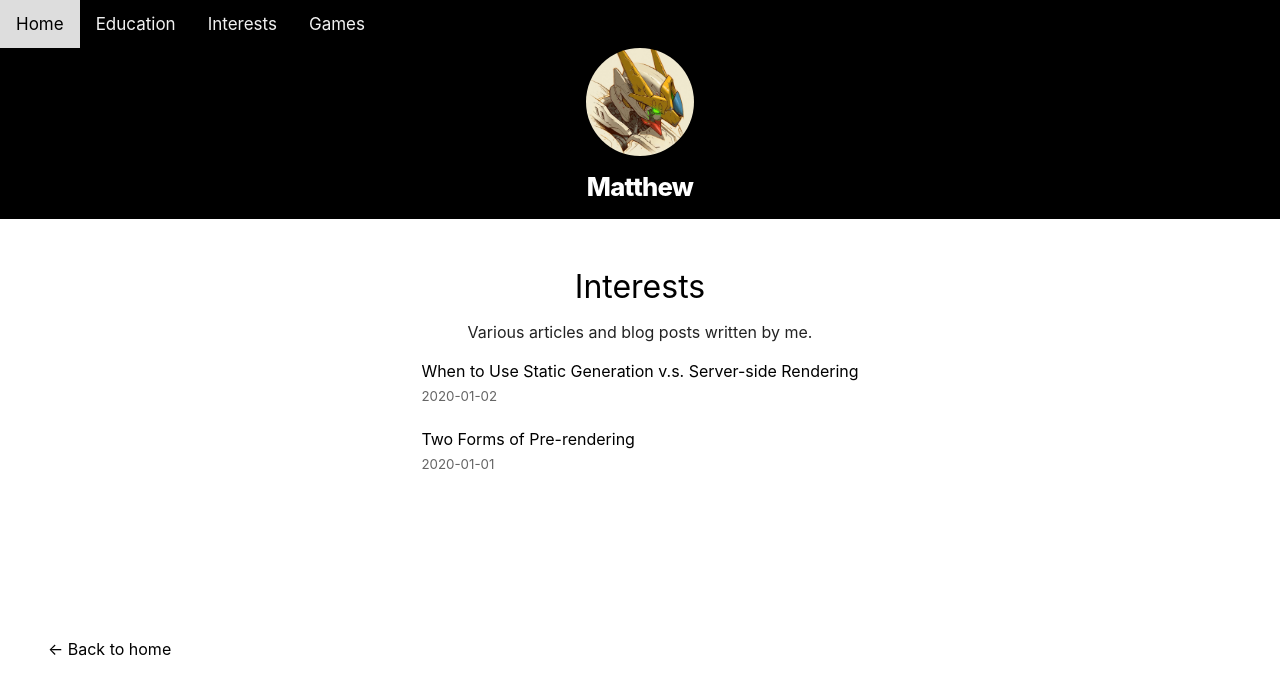
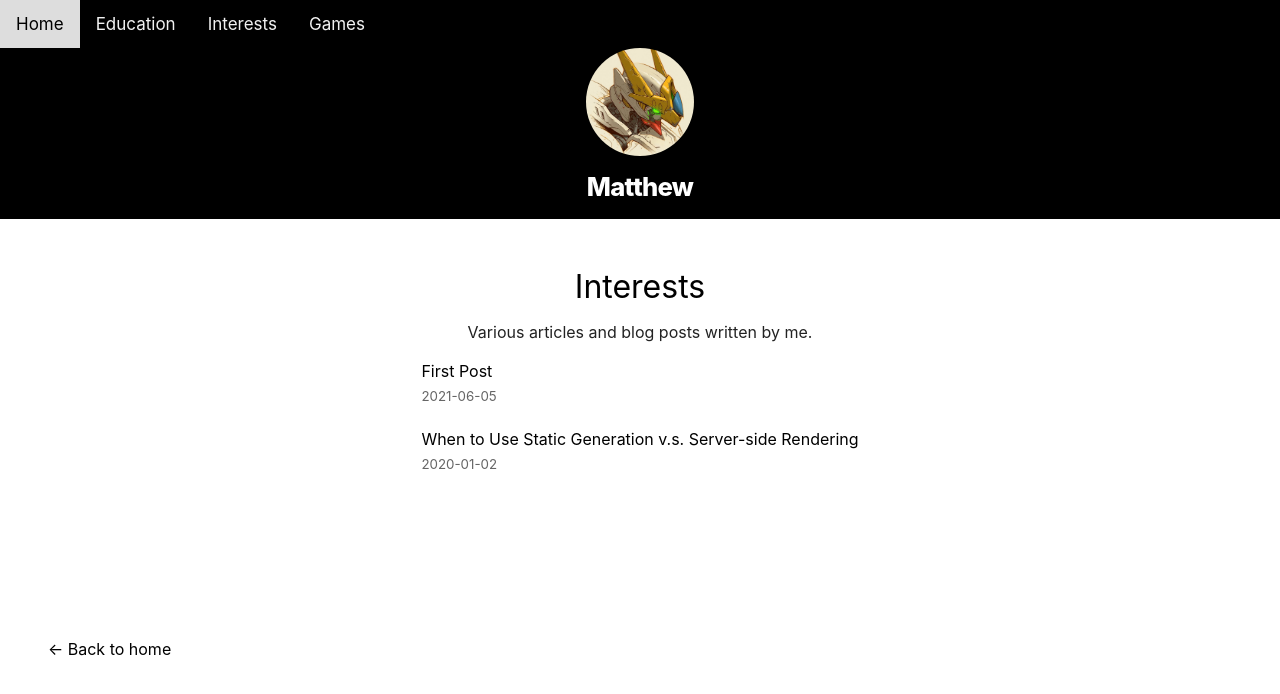
Before and after one commit to MahoneyMA/mahoney_matthew_personal_website, a Next.js app: page /interests in a window 1280 px wide. Shown: the top 694 px of the page. Built offline with nearby package versions, Linux system fonts and the light colour scheme.

Commit message:
Streamlined adding new posts. Added video to a post.

```diff
--- /dev/null
+++ b/components/date.js
@@ -0,0 +1,6 @@
+import { parseISO, format } from 'date-fns'
+
+export default function Date({ dateString }) {
+  const date = parseISO(dateString)
+  return <time dateTime={dateString}>{format(date, 'LLLL d, yyyy')}</time>
+}
--- a/lib/posts.js
+++ b/lib/posts.js
@@ -1,6 +1,8 @@
 import fs from 'fs'
 import path from 'path'
 import matter from 'gray-matter'
+import remark from 'remark'
+import html from 'remark-html'
 
 const postsDirectory = path.join(process.cwd(), 'posts')
 
@@ -61,16 +63,23 @@ export function getAllPostIds() {
   })
 }
 
-export function getPostData(id) {
+export async function getPostData(id) {
   const fullPath = path.join(postsDirectory, `${id}.md`)
   const fileContents = fs.readFileSync(fullPath, 'utf8')
 
   // Use gray-matter to parse the post metadata section
   const matterResult = matter(fileContents)
 
+  // Use remark to convert markdown into HTML string
+   const processedContent = await remark()
+     .use(html)
+     .process(matterResult.content)
+   const contentHtml = processedContent.toString()
+
   // Combine the data with the id
   return {
     id,
+    contentHtml,
     ...matterResult.data
   }
 }
--- a/package.json
+++ b/package.json
@@ -13,10 +13,13 @@
     "@fortawesome/free-solid-svg-icons": "^5.15.2",
     "@fortawesome/react-fontawesome": "^0.1.14",
     "classnames": "^2.2.6",
+    "date-fns": "^2.22.1",
     "gray-matter": "^4.0.3",
     "next": "10.0.7",
     "react": "17.0.1",
     "react-dom": "17.0.1",
-    "react-responsive": "^8.2.0"
+    "react-responsive": "^8.2.0",
+    "remark": "^13.0.0",
+    "remark-html": "^13.0.1"
   }
 }
--- a/posts/first_post.md
+++ b/posts/first_post.md
@@ -1,11 +1,13 @@
 ---
-title: 'Two Forms of Pre-rendering'
-date: '2020-01-01'
+title: 'First Post'
+date: '2021-06-05'
 ---
 
 Next.js has two forms of pre-rendering: **Static Generation** and **Server-side Rendering**. The difference is in **when** it generates the HTML for a page.
 
 - **Static Generation** is the pre-rendering method that generates the HTML at **build time**. The pre-rendered HTML is then _reused_ on each request.
 - **Server-side Rendering** is the pre-rendering method that generates the HTML on **each request**.
-
+<div id="wrap">
+  <iframe width="100%" height="510" src="https://www.youtube.com/embed/CFXkwCtEzDQ" title="YouTube video player" frameborder="0" allow="accelerometer; autoplay; clipboard-write; encrypted-media; gyroscope; picture-in-picture" allowfullscreen></iframe>
+</div>
 Importantly, Next.js lets you **choose** which pre-rendering form to use for each page. You can create a "hybrid" Next.js app by using Static Generation for most pages and using Server-side Rendering for others.
```
Also changed, not shown: pages/posts/[id].js (+13 -9 lines), 1 other file (tests, documents, lock files or other folders).
